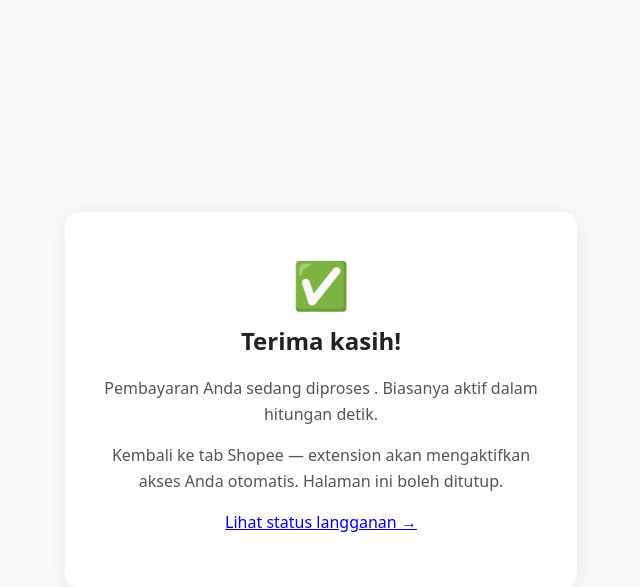
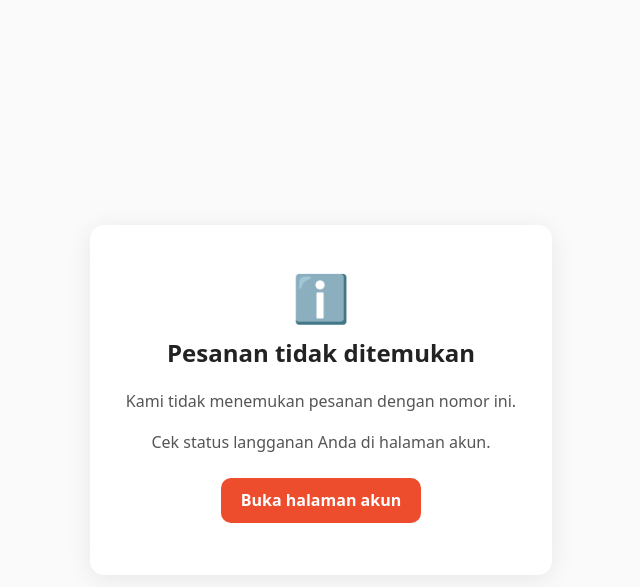
Before and after one commit to Rzzkan/spill-toko-server, a Laravel app: page /thanks in a window 1280 px wide. Shown: the top 587 px of the page, without its empty margins (319-959 px from the left). Run offline with Laravel 12, Linux system fonts and the light colour scheme.

Commit message:
Halaman /thanks menampilkan status pembayaran sebenarnya (dibatalkan/kedaluwarsa/ditolak/menunggu), order pending disinkronkan ke Midtrans (1.6.2)
Co-Authored-By: Claude Sonnet 5.5 <noreply@anthropic.com>
Claude-Session: https://claude.ai/code/session_01UFrgoVcBFPB98KKTLA6rbZ

```diff
--- a/app/Http/Controllers/Web/PublicController.php
+++ b/app/Http/Controllers/Web/PublicController.php
@@ -47,4 +47,16 @@ class PublicController extends Controller
     {
         return view('public.privasi', ['email' => (string) config('temanseller.contact_email')]);
     }
+
+    /** Halaman setelah pembayaran: tampilan mengikuti status order yang sebenarnya (dicek ke Midtrans), bukan selalu "berhasil". */
+    public function thanks(Request $r)
+    {
+        $id = preg_replace('/[^A-Za-z0-9\-]/', '', (string) ($r->query('order') ?: $r->query('order_id')));
+        $order = $id !== '' ? \App\Models\Order::query()->where('order_id', $id)->first() : null;
+        $status = $order?->status;
+        if ($order && $order->status === 'pending') {
+            try { $status = \App\Services\Midtrans::syncOrder($order) ?? 'pending'; } catch (\Throwable) { $status = 'pending'; }
+        }
+        return view('public.thanks', ['order' => $id, 'status' => $order ? $status : 'unknown']);
+    }
 }
--- a/resources/views/public/thanks.blade.php
+++ b/resources/views/public/thanks.blade.php
@@ -1,7 +1,20 @@
-<!doctype html><html lang="id"><head><meta charset="utf-8"><meta name="viewport" content="width=device-width,initial-scale=1"><link rel="icon" href="{{ asset('favicon.ico') }}"><link rel="apple-touch-icon" href="{{ asset('img/brand/temanseller-180.png') }}"><title>Terima kasih - {{ config('app.name') }}</title>
+<!doctype html><html lang="id"><head><meta charset="utf-8"><meta name="viewport" content="width=device-width,initial-scale=1"><meta name="robots" content="noindex"><link rel="icon" href="{{ asset('favicon.ico') }}"><link rel="apple-touch-icon" href="{{ asset('img/brand/temanseller-180.png') }}"><title>Status pembayaran - {{ config('app.name') }}</title>
 <style>body{font:16px/1.6 system-ui,sans-serif;display:grid;place-items:center;min-height:100vh;margin:0;background:#fafafa;color:#222}
-.c{background:#fff;border-radius:14px;padding:36px;max-width:440px;text-align:center;box-shadow:0 4px 24px rgba(0,0,0,.08)}h1{margin:0 0 8px;font-size:24px}p{color:#555}.i{font-size:46px}</style></head>
-<body><div class="c"><div class="i">✅</div><h1>Terima kasih!</h1>
-<p>Pembayaran Anda sedang diproses {!! $order ? '(<code>'.e($order).'</code>)' : '' !!}. Biasanya aktif dalam hitungan detik.</p>
-<p>Kembali ke tab Shopee — extension akan mengaktifkan akses Anda otomatis. Halaman ini boleh ditutup.</p>
-<p><a href="{{ url('/akun') }}">Lihat status langganan →</a></p></div></body></html>
+.c{background:#fff;border-radius:14px;padding:36px;max-width:440px;text-align:center;box-shadow:0 4px 24px rgba(0,0,0,.08)}h1{margin:0 0 8px;font-size:24px}p{color:#555}.i{font-size:46px}
+.b{display:inline-block;margin-top:6px;padding:10px 20px;border-radius:10px;background:#ee4d2d;color:#fff;text-decoration:none;font-weight:600}</style></head>
+@php
+    $ref = $order ? ' (<code>' . e($order) . '</code>)' : '';
+    $m = [
+        'paid' => ['✅', 'Pembayaran berhasil', 'Terima kasih! Pembayaran Anda' . $ref . ' sudah kami terima dan paket sudah aktif.', 'Kembali ke tab Shopee — extension akan mengaktifkan akses Anda otomatis. Halaman ini boleh ditutup.'],
+        'pending' => ['⏳', 'Pembayaran belum selesai', 'Kami belum menerima pembayaran untuk pesanan ini' . $ref . '. Jika Anda sudah membayar, tunggu beberapa saat lalu muat ulang halaman ini.', 'Kalau Anda menutup halaman pembayaran, silakan buat pesanan baru dari halaman akun.'],
+        'cancelled' => ['❌', 'Pembayaran dibatalkan', 'Pesanan' . $ref . ' dibatalkan dan tidak ada tagihan yang diproses.', 'Anda bisa memilih paket lagi kapan saja.'],
+        'expired' => ['⌛', 'Pembayaran kedaluwarsa', 'Batas waktu pembayaran untuk pesanan' . $ref . ' sudah lewat.', 'Silakan buat pesanan baru dari halaman akun.'],
+        'denied' => ['❌', 'Pembayaran ditolak', 'Pembayaran untuk pesanan' . $ref . ' ditolak oleh penyedia pembayaran.', 'Coba metode pembayaran lain dari halaman akun.'],
+        'unknown' => ['ℹ️', 'Pesanan tidak ditemukan', 'Kami tidak menemukan pesanan dengan nomor ini.', 'Cek status langganan Anda di halaman akun.'],
+    ][$status] ?? ['ℹ️', 'Status pembayaran', 'Status pesanan belum diketahui.', ''];
+@endphp
+<body><div class="c"><div class="i">{{ $m[0] }}</div><h1>{{ $m[1] }}</h1>
+<p>{!! $m[2] !!}</p>
+@if ($m[3])<p>{{ $m[3] }}</p>@endif
+@if ($status === 'paid')<p><a href="{{ url('/akun') }}">Lihat status langganan →</a></p>@else<p><a class="b" href="{{ url('/akun') }}">{{ in_array($status, ['cancelled', 'expired', 'denied'], true) ? 'Pilih paket lagi' : 'Buka halaman akun' }}</a></p>@endif
+</div></body></html>
--- a/routes/web.php
+++ b/routes/web.php
@@ -11,7 +11,7 @@ Route::get('/', [\App\Http\Controllers\Web\PublicController::class, 'home'])->na
 Route::get('/shofee', [\App\Http\Controllers\Web\PublicController::class, 'shofee'])->name('shofee');
 Route::get('/privasi', [\App\Http\Controllers\Web\PublicController::class, 'privacy'])->name('privacy');
 Route::redirect('/privacy', '/privasi', 301);
-Route::get('/thanks', fn (Request $r) => view('public.thanks', ['order' => preg_replace('/[^A-Za-z0-9\-]/', '', (string) $r->query('order'))]));
+Route::get('/thanks', [\App\Http\Controllers\Web\PublicController::class, 'thanks'])->middleware('throttle:30,1')->name('thanks');
 
 // Portal pengguna: masuk dengan Google, status langganan, perpanjang
 Route::get('/login', [PortalController::class, 'loginForm'])->name('portal.login');
```
Also changed, not shown: app/Http/Controllers/Api/ApiController.php (+4 -12 lines), app/Http/Controllers/Web/PortalController.php (+10 -0 lines), app/Services/Midtrans.php (+24 -0 lines), tests/Feature/MultiAppTest.php (+30 -0 lines), 1 other file.
